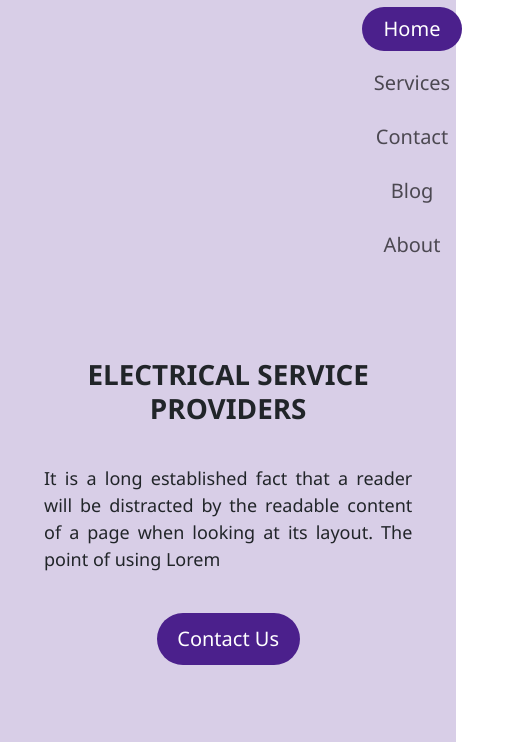
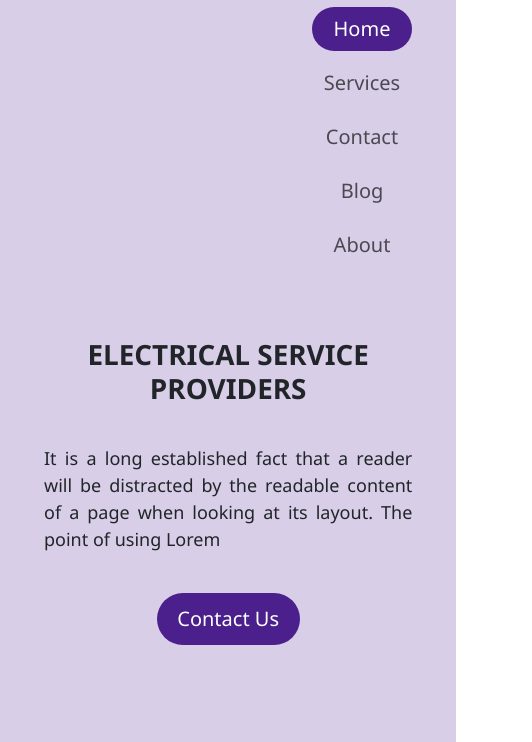
Before and after one commit to gopal0909/textOne, a plain HTML site: page index.html in a window 390 px wide. Both pictures are taken after a click on the button 386 px from the left and 38 px from the top of the page. Shown: the part 67-809 px from the top of the page, 532 px wide, since content can reach past the window. Drawn offline with nearby package versions, Linux system fonts and the light colour scheme.

Commit message:
Update mobile320.css

```diff
--- a/mobile320.css
+++ b/mobile320.css
@@ -4,7 +4,9 @@
     .collap-nav {
         margin-left: 100px;
     }
-
+    .navbar {
+        margin-bottom: 0px;
+    }
     .one,
     .footer {
         width: 141%;
@@ -34,7 +36,7 @@
 
     .one {
         margin-bottom: 50px;
-        height: 160vh;
+        height: 200vh;
     }
 
     /* SECTION TWO SERVICES */
@@ -147,11 +149,16 @@
     #cpy {
         width: 117%;
     }
-
     /* SECTON ONE HEADER  */
     .one {
         margin-bottom: 80px;
-        height: 170vh;
+        height: 230vh;
+    }
+    .collap-nav {
+        margin-left: 250px;
+    }
+    .navbar {
+        margin-bottom: 0px;
     }
     .heading {
         margin: 50px 0 0 0;
```
